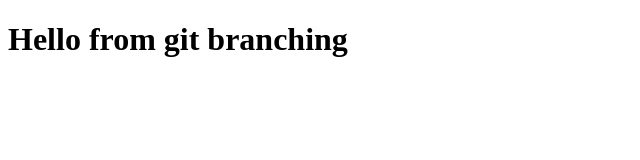
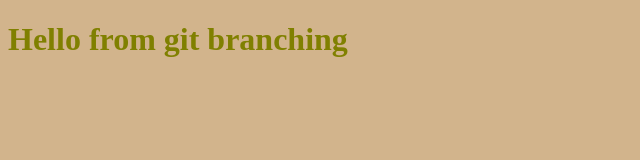
Before and after one commit to RayAdams/git-branching, a plain HTML site: page index.html in a window 1280 px wide. Shown: the whole page, without its empty margins (0-640 px from the left). Drawn offline with Linux system fonts and the light colour scheme.

Commit message:
added initial styles

```diff
--- a/index.html
+++ b/index.html
@@ -2,6 +2,7 @@
 <html lang="en">
     <head>
         <title>Git Branching In Class Ex.</title>
+        <link rel="stylesheet" href="styles.css">
     </head>
     <body>
         <h1>Hello from git branching</h1>
--- /dev/null
+++ b/styles.css
@@ -0,0 +1,7 @@
+h1 {
+    color: olive;
+}
+
+body {
+    background-color: tan;
+}
```
